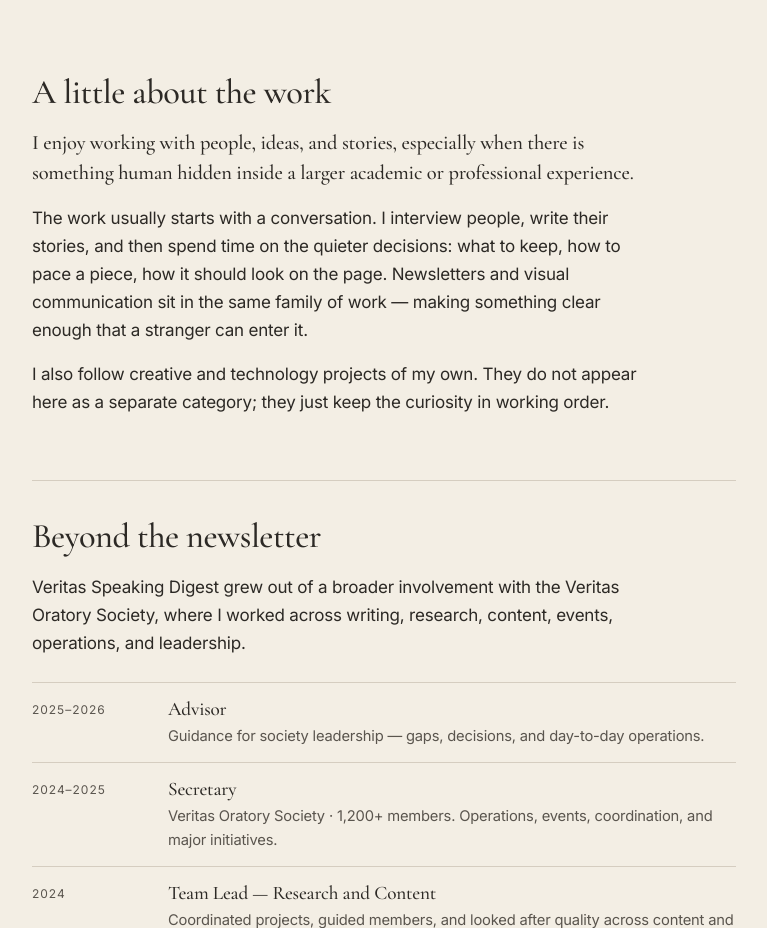
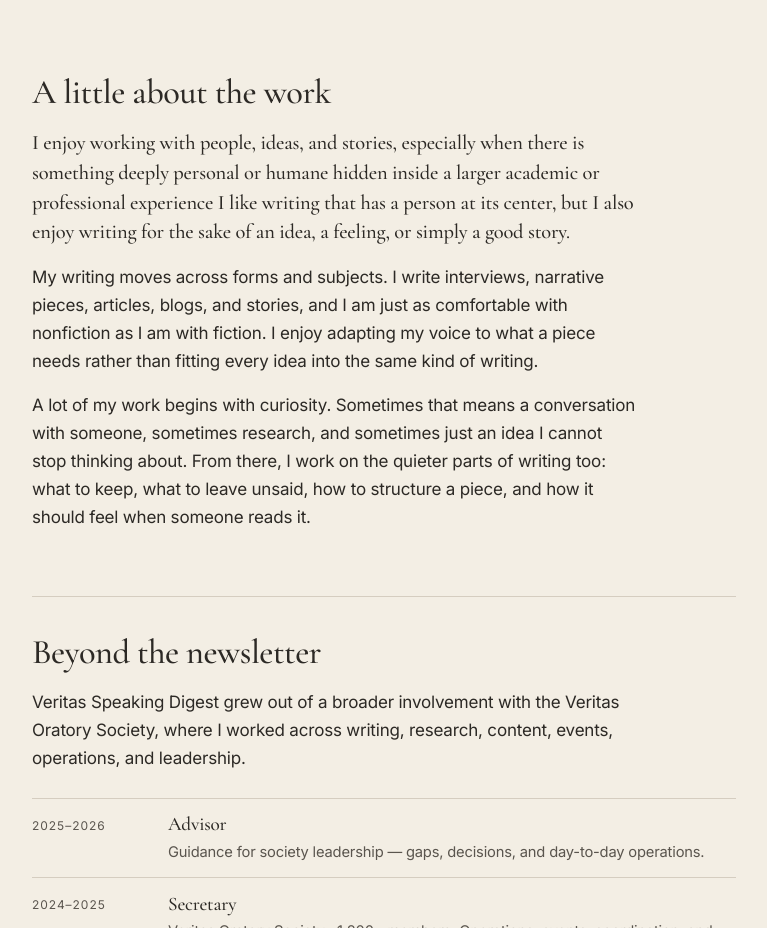
Before and after one commit to nehanshkesharwani/writing-portfolio, a plain HTML site: page index.html in a window 1280 px wide. Shown: the part 1250-2178 px from the top of the page, without its empty margins (76-843 px from the left). Drawn offline with nearby package versions, Linux system fonts and the light colour scheme.

Commit message:
Update index.html

```diff
--- a/index.html
+++ b/index.html
@@ -113,13 +113,13 @@
         <h2 id="about-title" class="section-title">A little about the work</h2>
         <div class="prose">
           <p>
-            I enjoy working with people, ideas, and stories, especially when there is something human hidden inside a larger academic or professional experience.
+            I enjoy working with people, ideas, and stories, especially when there is something deeply personal or humane hidden inside a larger academic or professional experience I like writing that has a person at its center, but I also enjoy writing for the sake of an idea, a feeling, or simply a good story.
           </p>
           <p>
-            The work usually starts with a conversation. I interview people, write their stories, and then spend time on the quieter decisions: what to keep, how to pace a piece, how it should look on the page. Newsletters and visual communication sit in the same family of work — making something clear enough that a stranger can enter it.
+            My writing moves across forms and subjects. I write interviews, narrative pieces, articles, blogs, and stories, and I am just as comfortable with nonfiction as I am with fiction. I enjoy adapting my voice to what a piece needs rather than fitting every idea into the same kind of writing.
           </p>
           <p>
-            I also follow creative and technology projects of my own. They do not appear here as a separate category; they just keep the curiosity in working order.
+            A lot of my work begins with curiosity. Sometimes that means a conversation with someone, sometimes research, and sometimes just an idea I cannot stop thinking about. From there, I work on the quieter parts of writing too: what to keep, what to leave unsaid, how to structure a piece, and how it should feel when someone reads it.
           </p>
         </div>
       </section>
```
